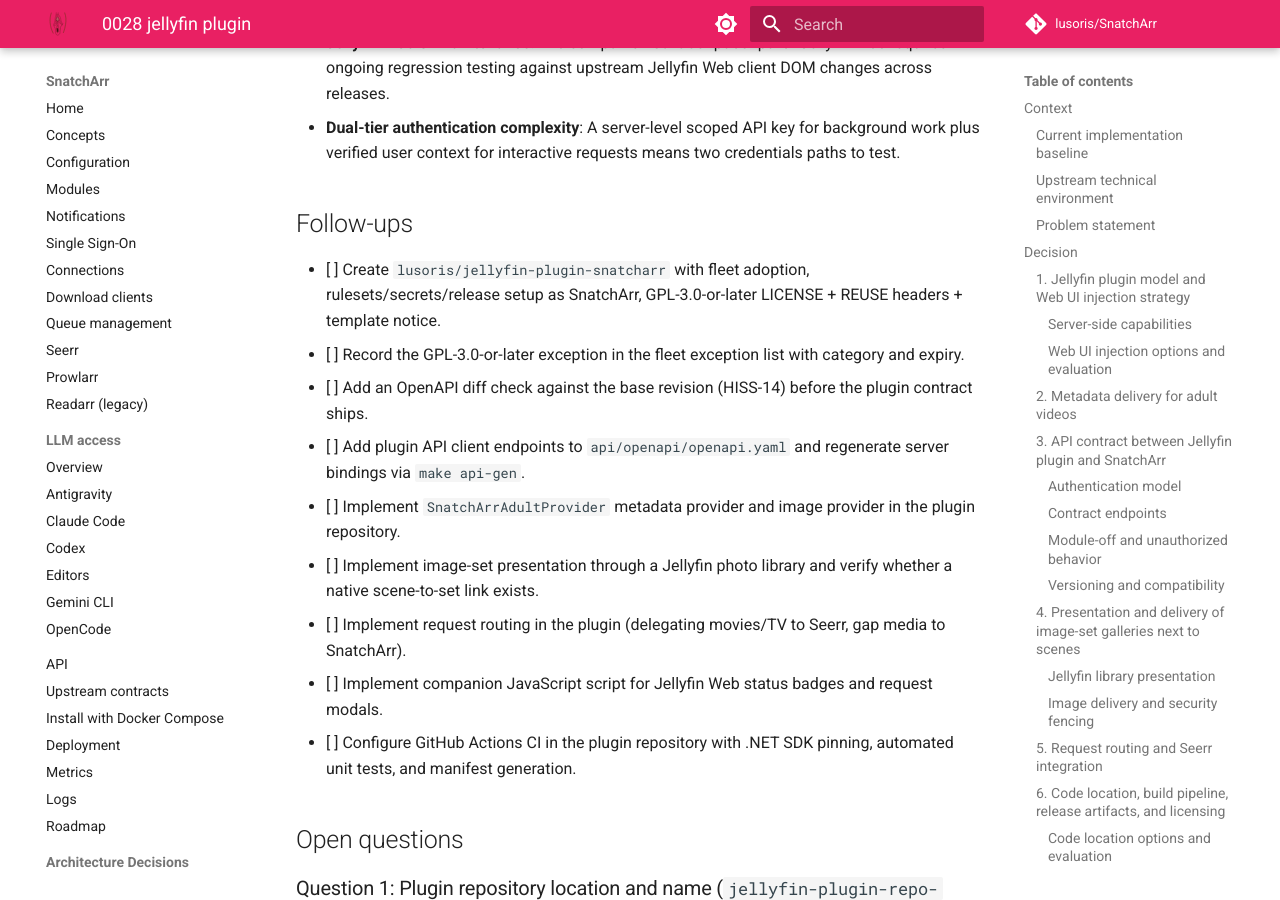
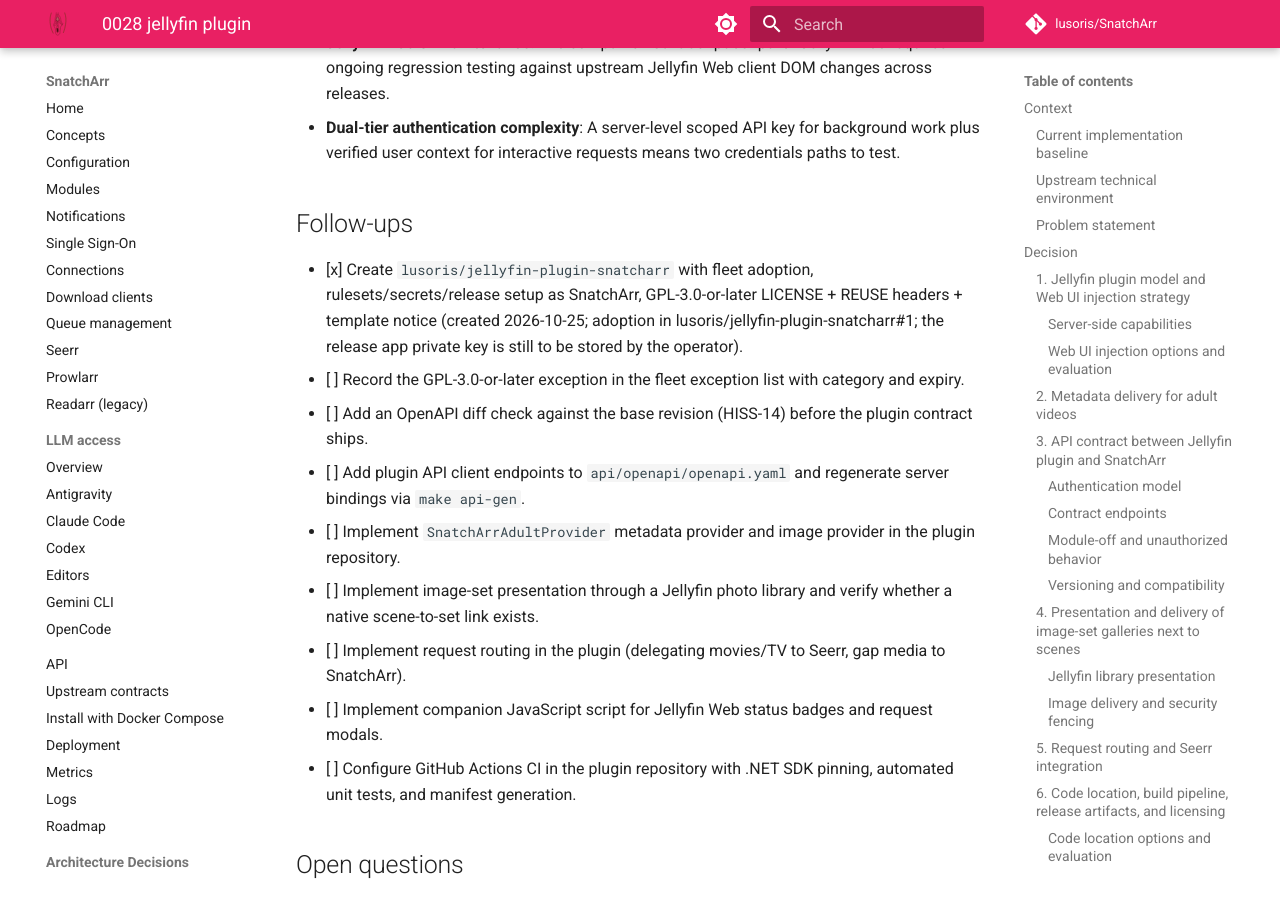
Before and after one commit to lusoris/SnatchArr, an MkDocs documentation site: the page built from docs/adr/0028-jellyfin-plugin.md, in a window 1280 px wide and 900 px high, scrolled down 14749 px. Built offline with MkDocs 1.6.1 and Material for MkDocs 9.7.7, drawn with Linux system fonts in a browser that asks for light colours; comment, search, counter and statistics services are not loaded; some of the changed text lies outside the part shown.

Commit message:
docs(adr): record the plugin GUID and the plugin repository in ADR-0028
lusoris/jellyfin-plugin-snatcharr now exists with the fleet adoption
merged. The manifest example carries the GUID generated once at
repository creation, and the follow-up for creating the repository is
ticked; the release app private key is still to be stored.

Signed-off-by: lusoris <lusoris@proton.me>

````diff
--- a/docs/adr/0028-jellyfin-plugin.md
+++ b/docs/adr/0028-jellyfin-plugin.md
@@ -300,12 +300,12 @@
 #### Build and release pipeline
 
 1. **Toolchain pin**: .NET SDK `10.0.x` via `global.json` at the plugin repository root, matching Jellyfin v12.3.
-2. **Jellyfin plugin manifest**: The plugin repository publishes a standard Jellyfin plugin catalog manifest (`manifest.json`; the values below are an example, the GUID is generated once at repository creation):
+2. **Jellyfin plugin manifest**: The plugin repository publishes a standard Jellyfin plugin catalog manifest (`manifest.json`; the GUID below was generated once at repository creation on 2026-10-25 and never changes, the version and URL values are an example):
 
    ```json
    [
      {
-       "guid": "e5b8d234-912a-4a87-b9c1-7f3e82d1a042",
+       "guid": "040a8e66-1be2-4e9b-befb-89a889fdb229",
        "name": "SnatchArr Companion",
        "description": "Media requests, adult library metadata, and image-set galleries for SnatchArr.",
        "overview": "Bridges Jellyfin with your SnatchArr front door.",
@@ -370,7 +370,7 @@
 
 ## Follow-ups
 
-- [ ] Create `lusoris/jellyfin-plugin-snatcharr` with fleet adoption, rulesets/secrets/release setup as SnatchArr, GPL-3.0-or-later LICENSE + REUSE headers + template notice.
+- [x] Create `lusoris/jellyfin-plugin-snatcharr` with fleet adoption, rulesets/secrets/release setup as SnatchArr, GPL-3.0-or-later LICENSE + REUSE headers + template notice (created 2026-10-25; adoption in lusoris/jellyfin-plugin-snatcharr#1; the release app private key is still to be stored by the operator).
 - [ ] Record the GPL-3.0-or-later exception in the fleet exception list with category and expiry.
 - [ ] Add an OpenAPI diff check against the base revision (HISS-14) before the plugin contract ships.
 - [ ] Add plugin API client endpoints to `api/openapi/openapi.yaml` and regenerate server bindings via `make api-gen`.
````
